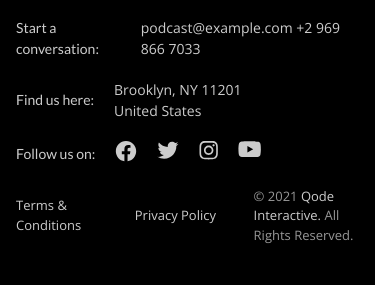
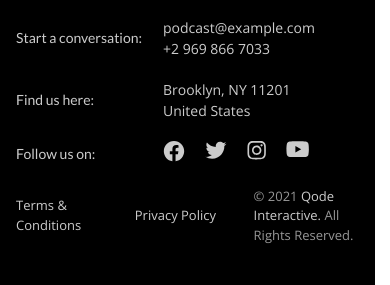
Before and after one commit to serjml/resonator, a website with bundled scripts: page index.html in a window 390 px wide. Shown: the part 559-844 px from the top of the page. Built offline with nearby package versions, Linux system fonts and the light colour scheme.

Commit message:
fix: footer adaptive style

```diff
--- a/styles/blocks/_footer.scss
+++ b/styles/blocks/_footer.scss
@@ -90,6 +90,14 @@
 
       @include mobile {
         margin-bottom: 0;
+        min-width: rem(127);
+      }
+    }
+
+    &-contacts {
+      @include mobile {
+        display: flex;
+        flex-direction: column;
       }
     }
 
```
Also changed, not shown: styles/main.css, 1 other file.
